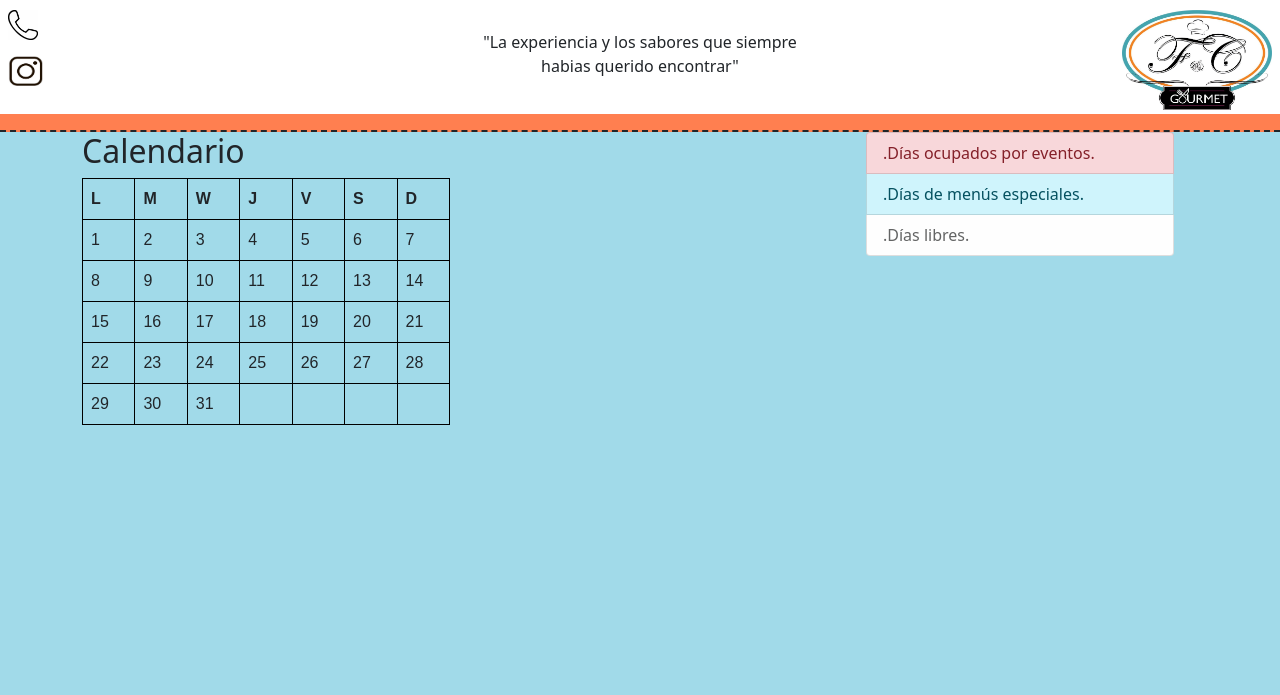
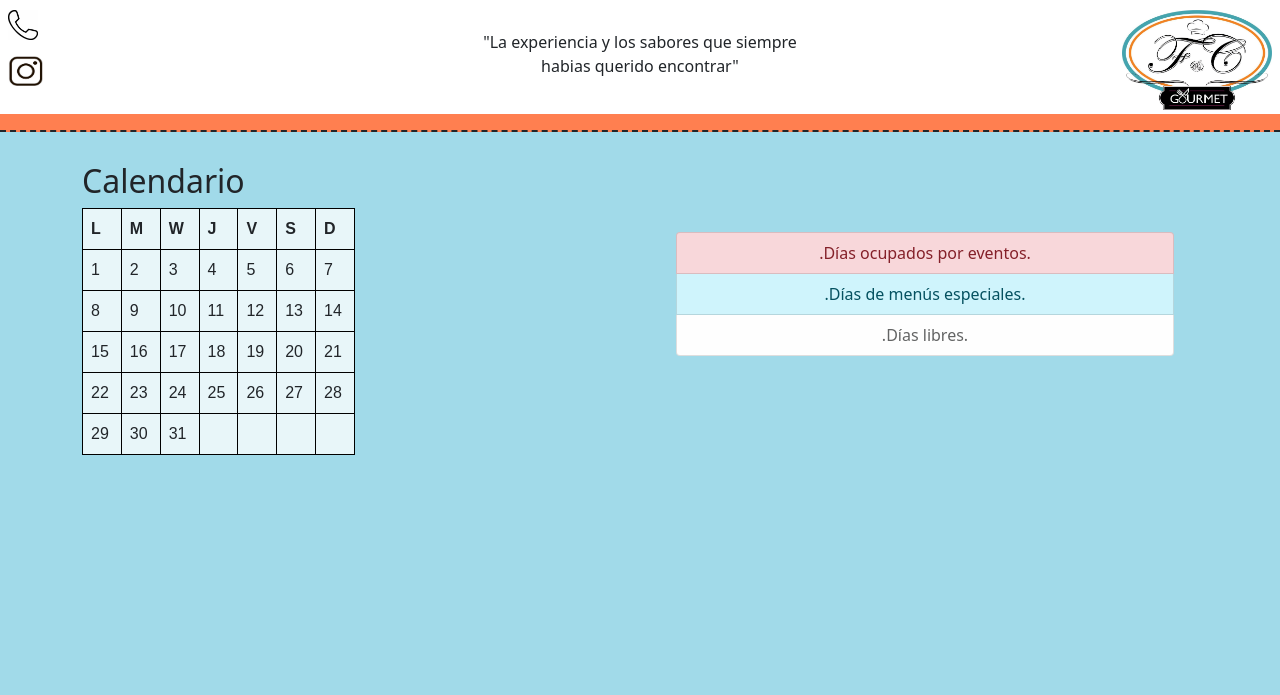
Before and after one commit to ocamilavillero09/ProyectoORIANAVILLERO, a PHP site: page /Calendario.html in a window 1280 px wide. Shown: the top 695 px of the page. Run offline with PHP 8.4, Linux system fonts and the light colour scheme.

Commit message:
modificacion rejilla

```diff
--- a/Calendario.html
+++ b/Calendario.html
@@ -12,21 +12,7 @@
 </head>
 
 <body>
-  <!doctype html>
-<html lang="en">
-  <link rel="stylesheet" type= "text/css" href="">
-  <head>
-    <!-- Required meta tags -->
-    <meta charset="utf-8">
-    <meta name="viewport" content="width=device-width, initial-scale=1">
 
-    <!-- Bootstrap CSS -->
-    <link href="https://cdn.jsdelivr.net/npm/bootstrap@5.0.2/dist/css/bootstrap.min.css" rel="stylesheet" integrity="sha384-EVSTQN3/azprG1Anm3QDgpJLIm9Nao0Yz1ztcQTwFspd3yD65VohhpuuCOmLASjC" crossorigin="anonymous">
-
-    <link rel="stylesheet" type= "text/css" href="css/style.css">
-  </head>
-
-  <body>
     <header>
     <div class="row">
       <div class="col">
@@ -49,11 +35,11 @@
     </header>
 
 
-  <div class="container">
+  <div class="container" style="padding-top:30px;">
     <div class="row">
-      <div class="col-8">
+      <div class="col-6">
         <h2> Calendario </h2>
-        <table>
+        <table id="calendario">
           <tr>
             <th>L</th>
             <th>M</th>
@@ -111,7 +97,7 @@
         </table>
       </div>
 
-      <div class="col-4">
+      <div class="col-6">
         <div class="container-fluid" id="listacalendario">
           <ul class="list-group">
             <li class="list-group-item list-group-item-danger">.Días ocupados por eventos.</li>
--- a/css/style.css
+++ b/css/style.css
@@ -106,7 +106,6 @@ body {
 }
 
 #pedycot {
-
   background-color: white;
   box-sizing: content-box;
   height: 250px;
@@ -119,7 +118,14 @@ body {
 #calendario {
   border-radius: 50%S;
   border: 40px;
-  background-color: rgba(255, 127, 80, 0.356);
+  background-color: rgba(255, 255, 255, 0.753);
+  padding-right: 0%;
+  padding-left: 0%;
+}
+
+#listacalendario{
+  padding-top: 70px;
+  text-align: center;
 }
 
 table {
```
